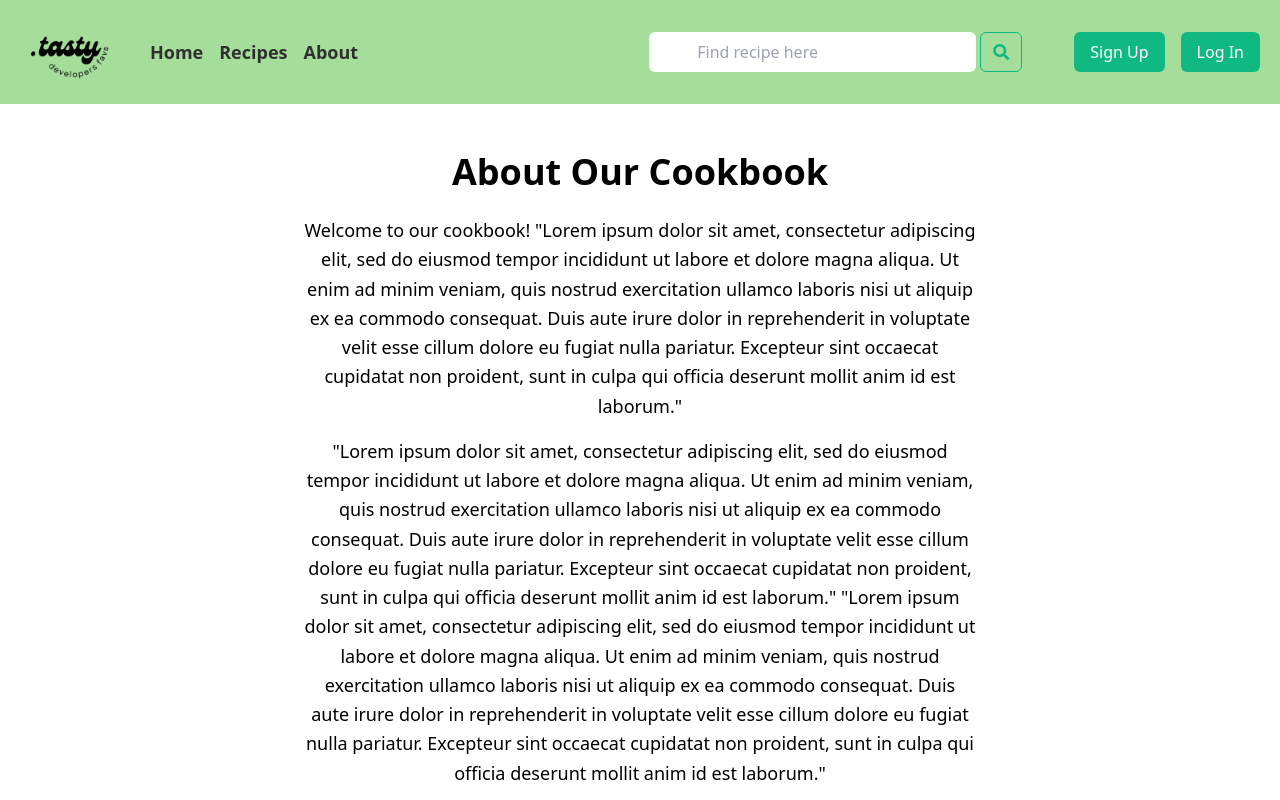
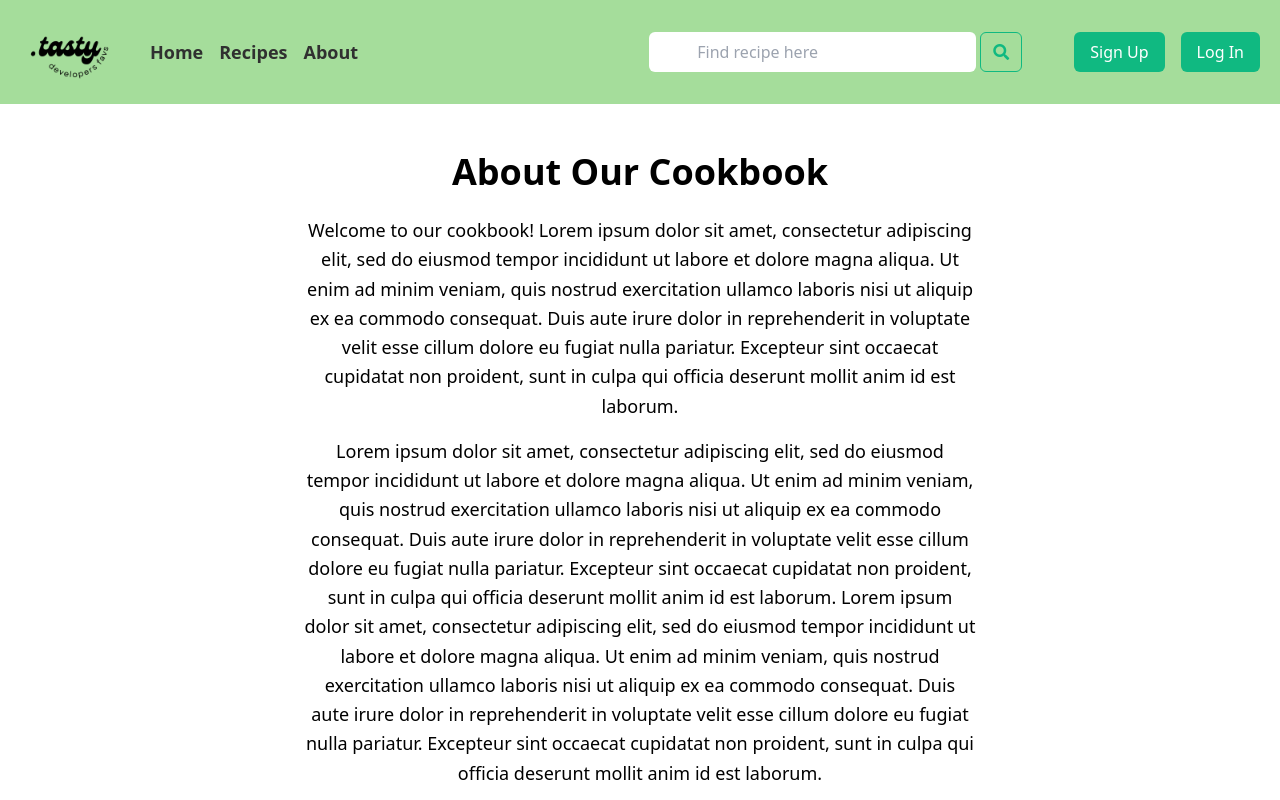
Before and after one commit to roycejohn/CookBookReact, a React (Vite) app in the folder vite-project/: page /about in a window 1280 px wide. Shown: the top 800 px of the page. Built offline with nearby package versions, Linux system fonts and the light colour scheme; no server answers.

Commit message:
dev update

```diff
--- a/vite-project/src/components/About.jsx
+++ b/vite-project/src/components/About.jsx
@@ -5,12 +5,11 @@ function About() {
     <div className="max-w-3xl mx-auto p-12 text-center">
         <h1 className="text-4xl font-bold mb-6">About Our Cookbook</h1>
         <p className="text-lg leading-relaxed mb-4">
-        Welcome to our cookbook! "Lorem ipsum dolor sit amet, consectetur adipiscing elit, sed do eiusmod tempor incididunt ut labore et dolore magna aliqua. Ut enim ad minim veniam, quis nostrud exercitation ullamco laboris nisi ut aliquip ex ea commodo consequat. Duis aute irure dolor in reprehenderit in voluptate velit esse cillum dolore eu fugiat nulla pariatur. Excepteur sint occaecat cupidatat non proident, sunt in culpa qui officia deserunt mollit anim id est laborum."
+        Welcome to our cookbook! Lorem ipsum dolor sit amet, consectetur adipiscing elit, sed do eiusmod tempor incididunt ut labore et dolore magna aliqua. Ut enim ad minim veniam, quis nostrud exercitation ullamco laboris nisi ut aliquip ex ea commodo consequat. Duis aute irure dolor in reprehenderit in voluptate velit esse cillum dolore eu fugiat nulla pariatur. Excepteur sint occaecat cupidatat non proident, sunt in culpa qui officia deserunt mollit anim id est laborum.
         </p>
         <p className="text-lg leading-relaxed mb-4">
-            "Lorem ipsum dolor sit amet, consectetur adipiscing elit, sed do eiusmod tempor incididunt ut labore et dolore magna aliqua. Ut enim ad minim veniam, quis nostrud exercitation ullamco laboris nisi ut aliquip ex ea commodo consequat. Duis aute irure dolor in reprehenderit in voluptate velit esse cillum dolore eu fugiat nulla pariatur. Excepteur sint occaecat cupidatat non proident, sunt in culpa qui officia deserunt mollit anim id est laborum."
-
-            "Lorem ipsum dolor sit amet, consectetur adipiscing elit, sed do eiusmod tempor incididunt ut labore et dolore magna aliqua. Ut enim ad minim veniam, quis nostrud exercitation ullamco laboris nisi ut aliquip ex ea commodo consequat. Duis aute irure dolor in reprehenderit in voluptate velit esse cillum dolore eu fugiat nulla pariatur. Excepteur sint occaecat cupidatat non proident, sunt in culpa qui officia deserunt mollit anim id est laborum."
+            Lorem ipsum dolor sit amet, consectetur adipiscing elit, sed do eiusmod tempor incididunt ut labore et dolore magna aliqua. Ut enim ad minim veniam, quis nostrud exercitation ullamco laboris nisi ut aliquip ex ea commodo consequat. Duis aute irure dolor in reprehenderit in voluptate velit esse cillum dolore eu fugiat nulla pariatur. Excepteur sint occaecat cupidatat non proident, sunt in culpa qui officia deserunt mollit anim id est laborum.
+            Lorem ipsum dolor sit amet, consectetur adipiscing elit, sed do eiusmod tempor incididunt ut labore et dolore magna aliqua. Ut enim ad minim veniam, quis nostrud exercitation ullamco laboris nisi ut aliquip ex ea commodo consequat. Duis aute irure dolor in reprehenderit in voluptate velit esse cillum dolore eu fugiat nulla pariatur. Excepteur sint occaecat cupidatat non proident, sunt in culpa qui officia deserunt mollit anim id est laborum.
         </p>
         <p className="text-lg leading-relaxed">
         Happy cooking!
--- a/vite-project/src/components/RecipeDetails.jsx
+++ b/vite-project/src/components/RecipeDetails.jsx
@@ -7,11 +7,6 @@ const contentfulClient = createClient({
   space: import.meta.env.VITE_APP_CONTENTFUL_SPACE_ID,
   accessToken: import.meta.env.VITE_APP_CONTENTFUL_ACCESS_TOKEN,
 });
-
-// const contentfulClient = createClient({
-//   space: 'whowk467f5k2',
-//   accessToken: '8MeD8B_7dHwAm4qkguDooYp-ImERKwk6LJGC13IN0qg',
-// });
 
 const RecipeDetails = () => {
   const { id } = useParams();
```
